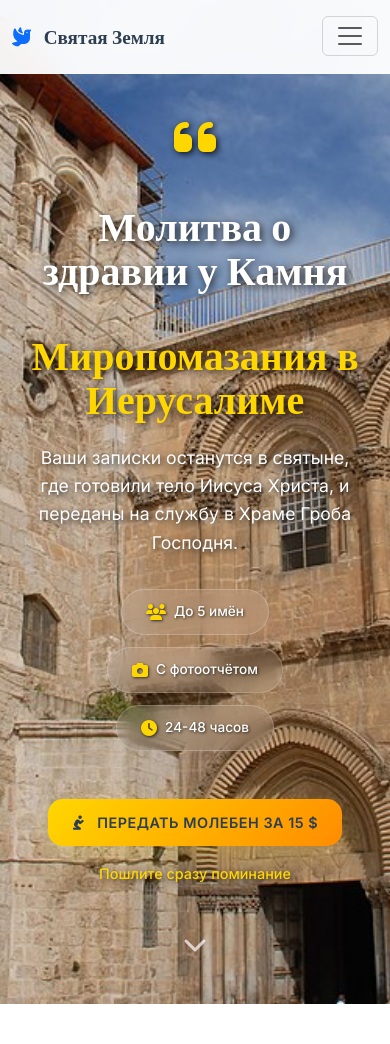
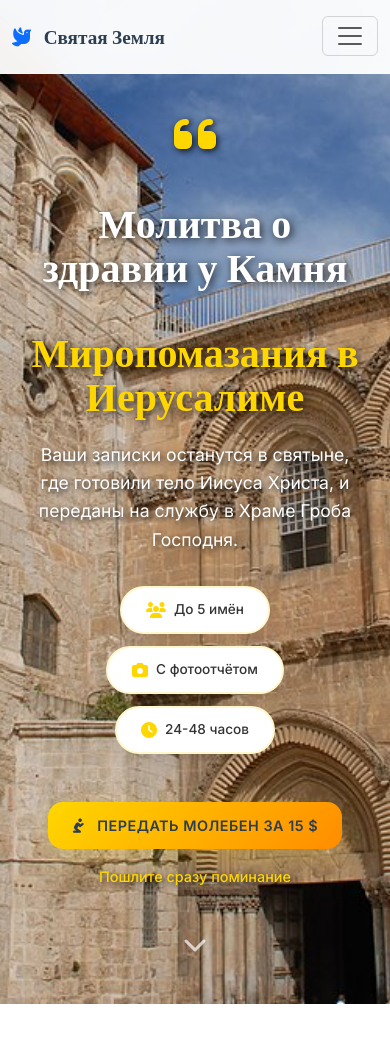
Before and after one commit to SaintSerd/LandingCraft-1, a Flask app: page / in a window 390 px wide. Shown: the top 1044 px of the page. Run offline with Flask 3, Linux system fonts and the light colour scheme.

Commit message:
Improve visual appeal of features section by making elements white
Updates CSS to change the background color to white and adjusts layout for `.feature-item` elements.

Replit-Commit-Author: Agent
Replit-Commit-Session-Id: a35b1465-f3ef-4cd3-8389-5634677c3765
Replit-Commit-Screenshot-Url: https://storage.googleapis.com/screenshot-production-us-central1/4d5e73ac-d877-4d19-b208-cbb0903a08e0/0054d215-4d09-4fa2-90c5-3320ec5942d6.jpg

```diff
--- a/static/css/style.css
+++ b/static/css/style.css
@@ -155,8 +155,8 @@ html {
     display: flex;
     justify-content: center;
     align-items: center;
-    gap: 2rem;
-    flex-wrap: wrap;
+    gap: 1.5rem;
+    flex-wrap: nowrap;
     margin: 2rem 0;
 }
 
@@ -164,21 +164,22 @@ html {
     display: flex;
     align-items: center;
     gap: 0.5rem;
-    background: rgba(255, 255, 255, 0.1);
+    background: #FFFFFF;
     padding: 0.75rem 1.5rem;
     border-radius: 25px;
-    backdrop-filter: blur(10px);
-    border: 1px solid rgba(255, 255, 255, 0.2);
-    color: #FFFFFF;
+    border: 2px solid rgba(255, 215, 0, 0.2);
+    color: #333333;
     font-size: 0.9rem;
     font-weight: 500;
-    text-shadow: 1px 1px 3px rgba(0, 0, 0, 0.7);
+    box-shadow: 0 4px 15px rgba(0, 0, 0, 0.1);
     transition: var(--transition);
 }
 
 .feature-item:hover {
-    background: rgba(255, 215, 0, 0.2);
+    background: #FFFFFF;
+    border-color: rgba(255, 215, 0, 0.5);
     transform: translateY(-2px);
+    box-shadow: 0 6px 20px rgba(255, 215, 0, 0.2);
 }
 
 .feature-item i {
@@ -707,7 +708,8 @@ section {
 
 @media (max-width: 768px) {
     .hero-features {
-        gap: 1rem;
+        gap: 0.8rem;
+        flex-wrap: wrap;
     }
 
     .feature-item {
@@ -730,7 +732,7 @@ section {
     }
 
     .hero-features {
-        flex-direction: column;
+        flex-wrap: wrap;
         gap: 0.75rem;
     }
 
```
Also changed, not shown: attached_assets/targeted_element_1750858379933.png (added).
